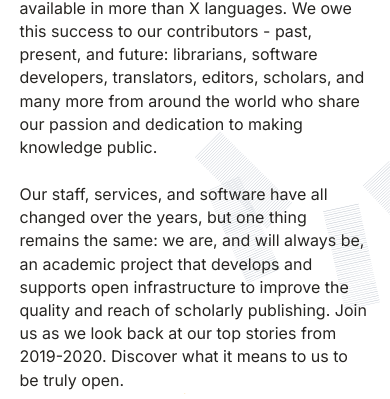
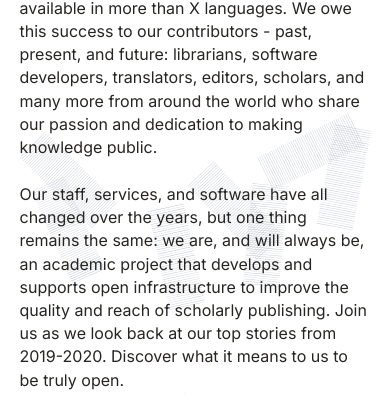
Before and after one commit to sssoz/pkp-annual-report, a Jekyll site: the page built from index.md, in a window 390 px wide. Shown: the part 1983-2382 px from the top of the page. Built offline with Jekyll 4.4.1, drawn with Linux system fonts in a browser that asks for light colours.

Commit message:
Fix bg for mobile

```diff
--- a/_sass/components/_patterned-bg.scss
+++ b/_sass/components/_patterned-bg.scss
@@ -16,16 +16,22 @@
   &:nth-of-type(even) {
     // Displayed on the left
     &.patterned-bg:before {
-      left: -50%;
       transform: scaleY(-1);
+
+      @media screen and (min-width: 1024px) {
+        left: -50%;
+      }
     }
   }
 
   &:nth-of-type(odd) {
     // Displayed on the right
     &.patterned-bg:before {
-      right: -50%;
       transform: rotate(180deg);
+
+      @media screen and (min-width: 1024px) {
+        right: -50%;
+      }
     }
   }
 }
```
